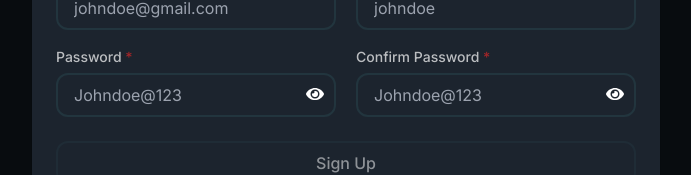
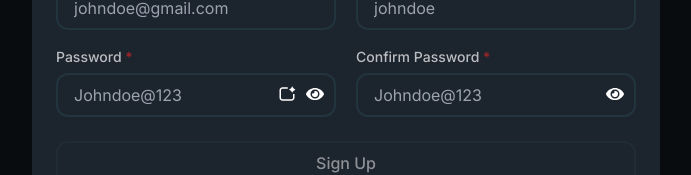
Before and after one commit to chuchrahimanshu/cooders.web.authentication, a React (Vite) app: page /accounts/sign-up in a window 1280 px wide. Shown: the part 385-560 px from the top of the page, without its empty margins (294-985 px from the left). Built offline with nearby package versions, Linux system fonts and the light colour scheme.

Commit message:
Add Random Password Generator

```diff
--- a/src/components/Input.tsx
+++ b/src/components/Input.tsx
@@ -1,8 +1,10 @@
 import React, { useState } from "react";
 import { InputProps } from "../types/components/props.types";
 import HidePassword from "./HidePassword";
+import { RiAiGenerate } from "react-icons/ri";
 
 const Input: React.FC<InputProps> = ({
+  form,
   type,
   id,
   name,
@@ -10,6 +12,7 @@ const Input: React.FC<InputProps> = ({
   placeholder,
   required,
   onChange,
+  handleRandomPassword,
 }) => {
   const [showPassword, setShowPassword] = useState(false);
 
@@ -35,6 +38,13 @@ const Input: React.FC<InputProps> = ({
             onChange={onChange}
             className="bg-transparent outline-none border-[2px] border-PRIMARY_BORDER py-2 px-4 rounded-xl text-white focus:border-SECONDARY_BORDER focus:bg-transparent active:bg-transparent active:border-SECONDARY_BORDER md:w-[280px] pr-16 w-full"
           />
+          {form === "signup" && name === "password" && (
+            <RiAiGenerate
+              className="text-white absolute top-3 right-10 text-lg cursor-pointer"
+              title="Generate Random Password"
+              onClick={handleRandomPassword}
+            />
+          )}
           <HidePassword
             handleHidePassword={handleHidePassword}
             handleShowPassword={handleShowPassword}
--- a/src/components/InputContainer.tsx
+++ b/src/components/InputContainer.tsx
@@ -13,11 +13,13 @@ const InputContainer: React.FC<InputContainerProps> = ({
   type,
   value,
   onChange,
+  handleRandomPassword,
 }) => {
   return (
     <section className="flex flex-col gap-[6px] mb-4 md:mb-0">
       <Label form={form} id={id} title={title} required={required} />
       <Input
+        form={form}
         id={id}
         name={name}
         onChange={onChange}
@@ -25,6 +27,7 @@ const InputContainer: React.FC<InputContainerProps> = ({
         required={required}
         type={type}
         value={value}
+        handleRandomPassword={handleRandomPassword}
       />
     </section>
   );
--- a/src/components/SignUpInputs.tsx
+++ b/src/components/SignUpInputs.tsx
@@ -4,6 +4,7 @@ import TwoColumnInput from "./TwoColumnInput";
 import InputContainer from "./InputContainer";
 
 const SignUpInputs: React.FC<SignUpInputsProps> = ({
+  handleRandomPassword,
   handleInputChange,
   formData,
 }) => {
@@ -68,6 +69,7 @@ const SignUpInputs: React.FC<SignUpInputsProps> = ({
           title="Password"
           type="password"
           value={formData.password}
+          handleRandomPassword={handleRandomPassword}
         />
         <InputContainer
           form="signup"
--- a/src/pages/SignUp.tsx
+++ b/src/pages/SignUp.tsx
@@ -15,6 +15,7 @@ import {
   validateUsername,
 } from "../utils/validation.util";
 import toast from "react-hot-toast";
+import { generateRandomPassword } from "../utils/helper.util";
 
 const SignUp: React.FC = () => {
   const initialState: SignUpState = {
@@ -74,13 +75,24 @@ const SignUp: React.FC = () => {
       return toast.error("Password's didn't match");
     }
   };
+
   const handleInputChange = (event: FormChangeInterface) => {
     setFormData((prevState) => ({
       ...prevState,
       [event.target.name]: event.target.value,
     }));
   };
+
   const handleSkipClicked = () => {};
+
+  const handleRandomPassword = () => {
+    const randomPassword: string = generateRandomPassword();
+    setFormData((prevState) => ({
+      ...prevState,
+      ["password"]: randomPassword,
+      ["confirmPassword"]: randomPassword,
+    }));
+  };
 
   return (
     <Form
@@ -89,7 +101,11 @@ const SignUp: React.FC = () => {
       id="signup"
       showSkip={true}
       handleSkipClicked={handleSkipClicked}>
-      <SignUpInputs formData={formData} handleInputChange={handleInputChange} />
+      <SignUpInputs
+        formData={formData}
+        handleInputChange={handleInputChange}
+        handleRandomPassword={handleRandomPassword}
+      />
       <Button disabled={formDisabled} title="Sign Up" type="submit" />
       <Social />
     </Form>
--- a/src/types/components/props.types.ts
+++ b/src/types/components/props.types.ts
@@ -10,6 +10,7 @@ export interface LabelProps {
 }
 
 export interface InputProps {
+  form: string;
   type: string;
   id: string;
   name: string;
@@ -17,6 +18,7 @@ export interface InputProps {
   placeholder: string;
   required: boolean;
   onChange: ChangeEventHandler<HTMLInputElement>;
+  handleRandomPassword?: () => void;
 }
 
 export interface InputContainerProps {
@@ -29,6 +31,7 @@ export interface InputContainerProps {
   placeholder: string;
   required: boolean;
   onChange: ChangeEventHandler<HTMLInputElement>;
+  handleRandomPassword?: () => void;
 }
 
 export interface TwoColumnInputProps {
@@ -57,6 +60,7 @@ export interface FormProps {
 }
 
 export interface SignUpInputsProps {
+  handleRandomPassword?: () => void;
   handleInputChange: (event: FormChangeInterface) => void;
   formData: SignUpState;
 }
--- /dev/null
+++ b/src/utils/helper.util.ts
@@ -0,0 +1,19 @@
+import { validatePassword } from "./validation.util";
+
+export const generateRandomPassword = (): string => {
+  let randomPassword = "";
+  const set =
+    "ABCDEFGHIJKLMNOPQRSTUVWXYZabcdefghijklmnopqrstuvwxyz@#$%&!?0123456789";
+  const passwordLength = Math.floor(Math.random() * 22) + 8;
+
+  for (let index = 0; index < passwordLength; index++) {
+    const randomNumber = Math.floor(Math.random() * set.length);
+    randomPassword += set[randomNumber];
+  }
+
+  if (!validatePassword(randomPassword)) {
+    generateRandomPassword();
+  }
+
+  return randomPassword;
+};
--- a/src/utils/validation.util.ts
+++ b/src/utils/validation.util.ts
@@ -1,16 +1,16 @@
-export const validateOnlyAlphabets = (value: string) => {
+export const validateOnlyAlphabets = (value: string): boolean => {
   return /^[A-Za-z]+$/.test(value);
 };
 
-export const validateEmailAddress = (value: string) => {
+export const validateEmailAddress = (value: string): boolean => {
   return /^[a-zA-Z0-9._%+-]+@[a-zA-Z0-9.-]+\.[a-zA-Z]{2,}$/.test(value);
 };
 
-export const validateUsername = (value: string) => {
+export const validateUsername = (value: string): boolean => {
   return /^[a-zA-Z0-9]+(-[a-zA-Z0-9]+)*$/.test(value);
 };
 
-export const validatePassword = (value: string) => {
+export const validatePassword = (value: string): boolean => {
   return (
     /^[A-Za-z\d@#$%&!?]{8,30}$/.test(value) &&
     /^(?=.*[a-z])(?=.*[A-Z])(?=.*\d)(?=.*[@#$%&!?]).*$/.test(value)
```
